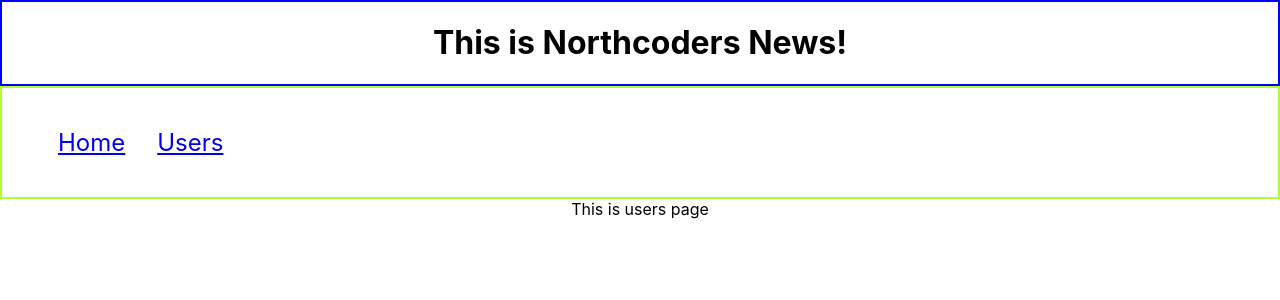
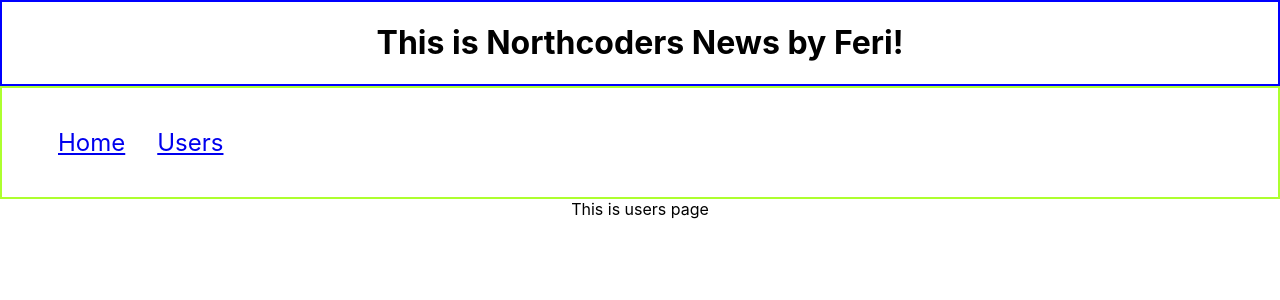
Before and after one commit to majidfer/fe-nc-news, a React (Create React App) app: page /users in a window 1280 px wide. Shown: the top 300 px of the page. Built offline with nearby package versions, Linux system fonts and the light colour scheme; the HTML template or start-up script is replaced by a standard one.

Commit message:
Adding parametric endpoint route for Articles

```diff
--- a/src/App.js
+++ b/src/App.js
@@ -9,11 +9,12 @@ function App() {
     <BrowserRouter>
       <div className="App">
         <header>
-          <h1>This is Northcoders News!</h1>
+          <h1>This is Northcoders News by Feri!</h1>
         </header>
         <Nav />
         <Routes>
           <Route path="/" element={<Articles />} />
+          <Route path="/:topic" element={<Articles />} />
           <Route path="/users" element={<Users />} />
         </Routes>
       </div>
```
